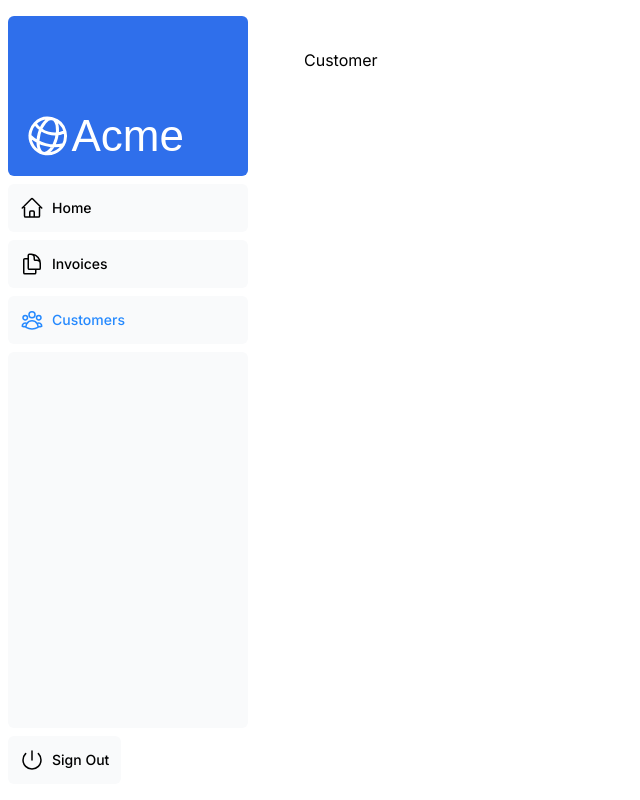
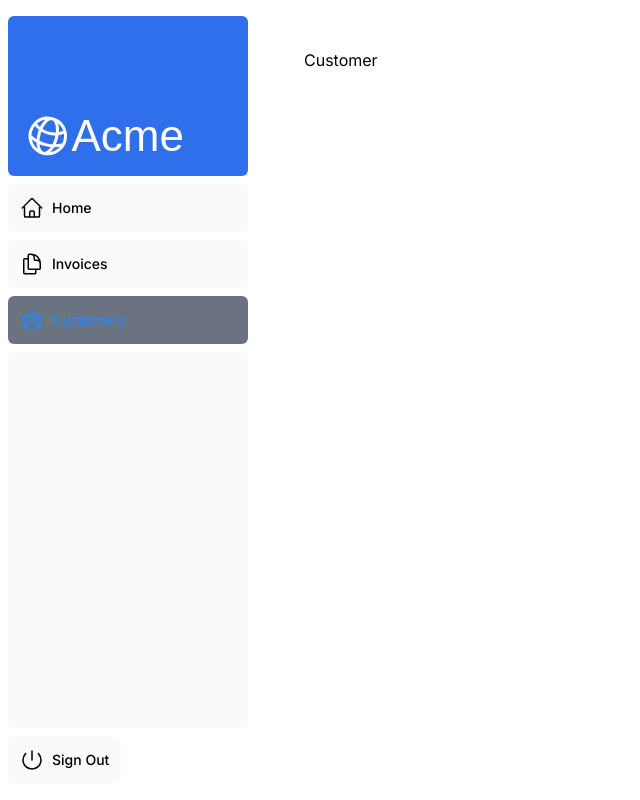
Before and after one commit to hoang-ta/learn_nextjs_dashboard, a Next.js app: page /dashboard/customers in a window 1280 px wide. Shown: the whole page, without its empty margins (0-640 px from the left). Built offline with nearby package versions, Linux system fonts and the light colour scheme; a web font is replaced by a local one.

Commit message:
update bg

```diff
--- a/app/ui/dashboard/nav-links.tsx
+++ b/app/ui/dashboard/nav-links.tsx
@@ -32,7 +32,7 @@ export default function NavLinks() {
             href={link.href}
             className={clsx(
               "flex h-[48px] grow items-center justify-center gap-2 rounded-md bg-gray-50 p-3 text-sm font-medium hover:bg-sky-100 hover:text-blue-600 md:flex-none md:justify-start md:p-2 md:px-3",
-              { "bg-gray-400 text-blue-400": pathname === link.href }
+              { "bg-gray-500 text-blue-400": pathname === link.href }
             )}
           >
             <LinkIcon className="w-6" />
```
